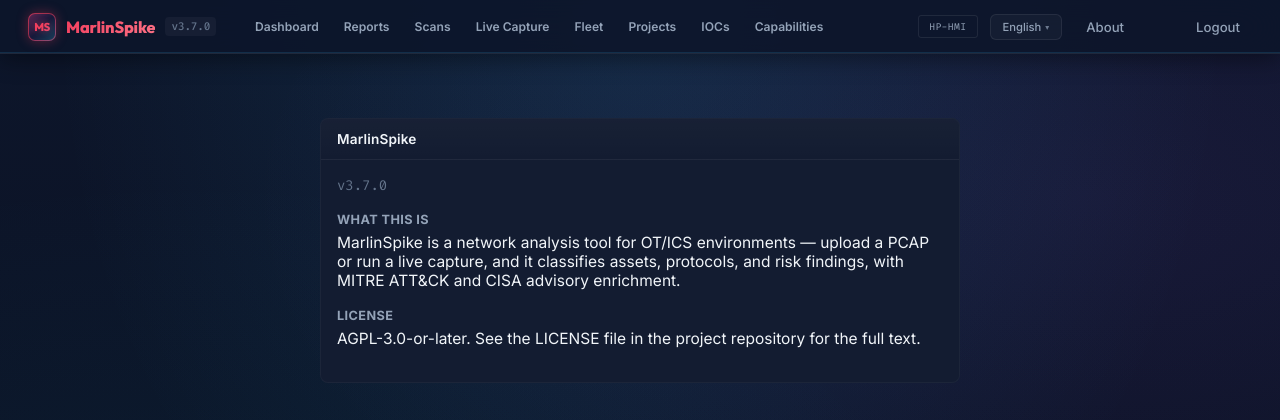
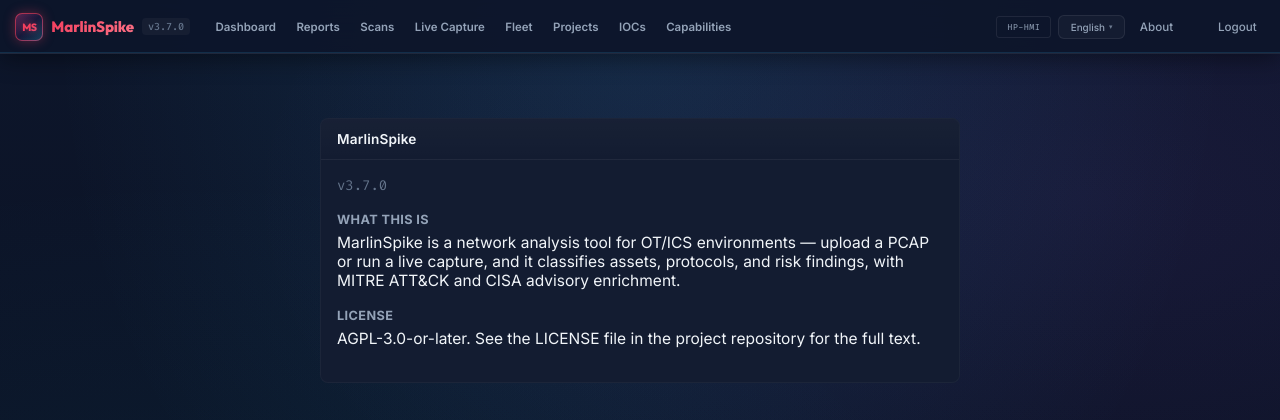
Before and after one commit to Gayathrisr2002/net-discover, a Flask app: page /about in a window 1280 px wide. Shown: the top 420 px of the page. Run offline with Flask 3, Linux system fonts and the light colour scheme; parts of the project's set-up code (start-up, migrations or seed data) failed here and were passed over; some libraries are stand-ins or nearby versions.

Commit message:
fix(ui): refactor global header navigation for fluid horizontal scrolling & zero button overlap

```diff
--- a/marlinspike/templates/base.html
+++ b/marlinspike/templates/base.html
@@ -229,10 +229,12 @@ body {
 .ms-nav {
   display: flex;
   align-items: center;
-  gap: 16px;
-  padding: 0 28px;
-  height: 54px;
-  background: rgba(13, 22, 43, 0.9);
+  justify-content: space-between;
+  gap: max(8px, 0.8vw);
+  padding: 0 max(12px, 1.2vw);
+  min-height: 54px;
+  height: auto;
+  background: rgba(13, 22, 43, 0.94);
   backdrop-filter: blur(20px);
   -webkit-backdrop-filter: blur(20px);
   border-bottom: 1px solid rgba(255, 255, 255, 0.08);
@@ -240,6 +242,9 @@ body {
   top: 0;
   z-index: 100;
   box-shadow: 0 4px 24px rgba(0, 0, 0, 0.45), inset 0 -1px 0 rgba(56, 189, 248, 0.15);
+  box-sizing: border-box;
+  max-width: 100vw;
+  overflow-x: auto;
 }
 @keyframes ms-led-pulse {
   0% { transform: scale(0.95); opacity: 0.8; box-shadow: 0 0 0 0 rgba(16,185,129,0.7); }
@@ -266,13 +271,14 @@ body {
 .ms-nav-brand {
   display: flex;
   align-items: center;
-  gap: 10px;
+  gap: 8px;
   font-family: var(--font-heading);
-  font-size: 1.05em;
+  font-size: clamp(0.9em, 0.8vw + 0.3rem, 1.05em);
   font-weight: 800;
   color: var(--text);
   text-decoration: none;
   letter-spacing: -0.01em;
+  flex-shrink: 0;
 }
 .ms-nav-brand .brand-text {
   background: linear-gradient(135deg, #f43f5e 0%, #fb7185 100%);
@@ -314,27 +320,31 @@ body {
   background: rgba(255,255,255,0.04);
   padding: 2px 6px;
   border-radius: 4px;
+  flex-shrink: 0;
 }
 .ms-nav-links {
   display: flex;
-  gap: max(2px, 0.4vw);
-  margin-left: max(8px, 1vw);
+  gap: clamp(2px, 0.4vw, 8px);
+  margin: 0 max(4px, 0.6vw);
   height: 100%;
   align-items: center;
-  max-width: 100%;
+  flex: 1 1 auto;
+  min-width: 0;
   overflow-x: auto;
   scrollbar-width: none;
   -webkit-overflow-scrolling: touch;
-}
+  white-space: nowrap;
+}
+.ms-nav-links::-webkit-scrollbar { display: none; }
 .ms-nav-links a {
   display: inline-flex;
   align-items: center;
   justify-content: center;
-  padding: max(4px, 0.5vh) max(10px, 0.7vw);
-  flex: 0 1 auto;
+  padding: max(4px, 0.5vh) max(6px, 0.6vw);
+  flex-shrink: 0;
   color: var(--text-dim);
   text-decoration: none;
-  font-size: clamp(0.78em, 0.8vw + 0.1rem, 0.94em);
+  font-size: clamp(0.74em, 0.7vw + 0.1rem, 0.88em);
   font-weight: 600;
   border-radius: 6px;
   transition: all 0.18s ease;
@@ -355,28 +365,31 @@ body {
   margin-left: auto;
   display: flex;
   align-items: center;
-  gap: 12px;
-  font-size: 0.85em;
+  gap: clamp(4px, 0.5vw, 10px);
+  font-size: clamp(0.75em, 0.7vw + 0.1rem, 0.85em);
   color: var(--text-dim);
+  flex-shrink: 0;
 }
 .ms-nav-right a {
   color: var(--text-dim);
   text-decoration: none;
-  padding: 5px 12px;
+  padding: 4px 8px;
   border-radius: 6px;
   font-weight: 500;
   transition: all 0.15s;
+  white-space: nowrap;
 }
 .ms-nav-right a:hover { color: var(--text); background: rgba(255, 255, 255, 0.06); }
 .ms-nav-user {
   font-family: var(--font-mono);
-  font-size: 0.85em;
+  font-size: clamp(0.75em, 0.7vw + 0.1rem, 0.85em);
   font-weight: 600;
   color: #38bdf8;
-  padding: 4px 12px;
+  padding: 3px 8px;
   background: rgba(56, 189, 248, 0.08);
   border: 1px solid rgba(56, 189, 248, 0.2);
   border-radius: 6px;
+  white-space: nowrap;
 }
 
 /* ── Language picker ── */
```
